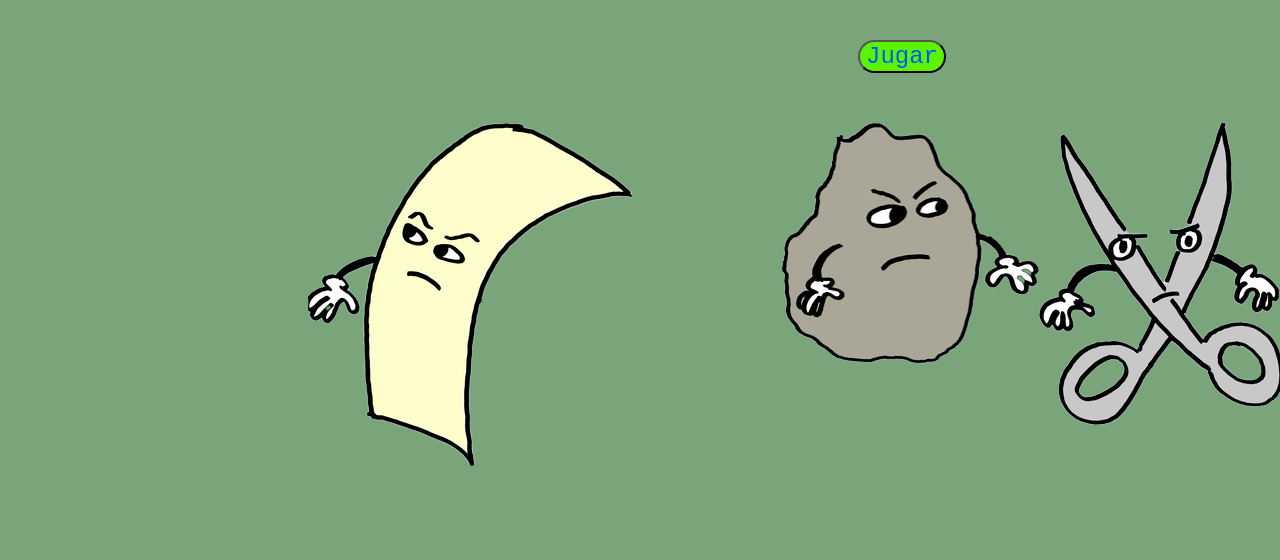
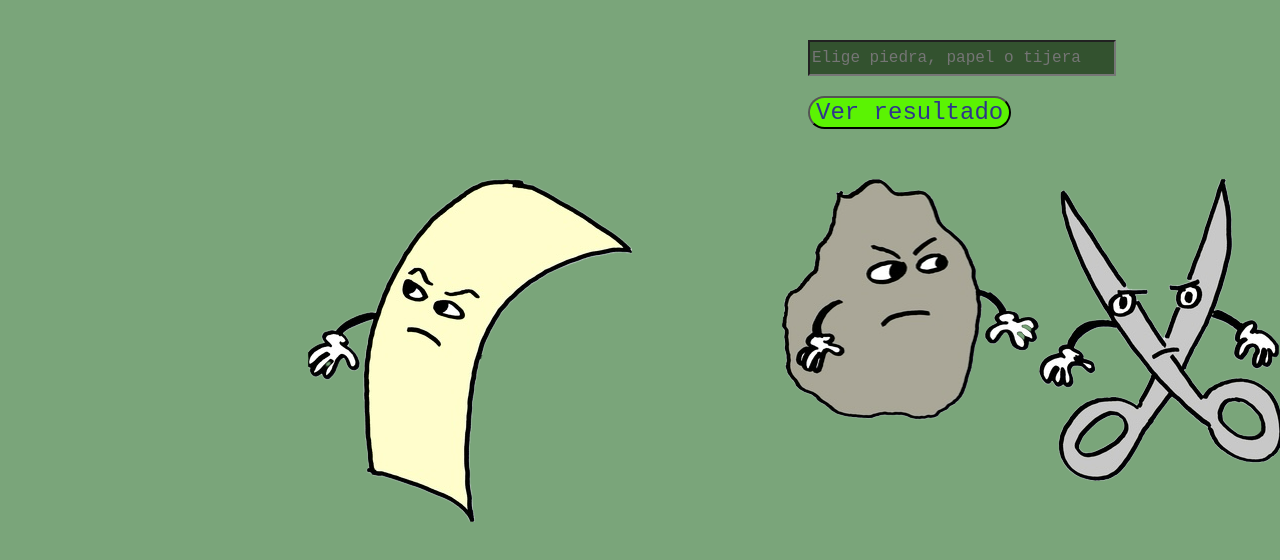
Before and after one commit to M4rc3l0Bizoso/Proyecto-js, a plain HTML site: page index.html in a window 1280 px wide. Shown: the part 118-678 px from the top of the page. Drawn offline with Linux system fonts and the light colour scheme.

Commit message:
correcciones tercer pre entrega

```diff
--- a/css/style.css
+++ b/css/style.css
@@ -10,12 +10,13 @@ h1{
 }
 
 .button{
-    color: rgb(0, 89, 255);
+    color: rgb(47, 53, 141);
     background-color: rgb(91, 243, 3);
     border-radius: 20px;
     font-family: 'Courier New', Courier, monospace;
     font-size: 1.5rem;
-    margin-left: 850px;
+    margin-left: 800px;
+    margin-top: 20px;
 }
 
 .grid{
@@ -44,3 +45,14 @@ h1{
   margin-top: 50px;
 
 }
+
+.input{
+    width: 300px;
+    height: 30px;
+    background-color: rgb(51, 82, 47);
+    display: flex;
+    flex-direction: row;
+    margin-left: 800px;
+    font-size: 1rem;
+    font-family: 'Courier New', Courier, monospace;
+}
--- a/index.html
+++ b/index.html
@@ -3,14 +3,15 @@
 <head>
     <meta charset="UTF-8">
     <meta name="viewport" content="width=device-width, initial-scale=1.0">
-    <title>PPT</title>
+    <title>piedra, papel o tijera</title>
     <link rel="stylesheet" href="./css/style.css">
 </head>
 <body>
     <h1>Piedra, Papel o Tijera</h1>
     <div id="resultado"></div>
-    <button class="button" onclick="jugar()">Jugar</button>
-    <script src="./js/main.js"></script>
+    <input class="input" type="text" id="opcionJugador" placeholder="Elige piedra, papel o tijera">
+    <button class="button" onclick="jugarRonda()">Ver resultado</button>
+    <div id="resultadoRonda"></div>
 
 <div class="grid">
     <img src="img/papel.png" class="one" alt="">
@@ -18,5 +19,7 @@
     <img src="./img/tijera.png" class="three" alt="">
 </div>
 
+
+<script src="./js/main.js"></script>
 </body>
 </html>
--- a/js/main.js
+++ b/js/main.js
@@ -13,10 +13,19 @@ const mostrarResultado = (mensaje) => {
     resultadoElement.innerHTML += mensaje;
 };
 
+const mostrarResultadoRonda = (mensaje) => {
+    const resultadoRondaElement = document.getElementById("resultadoRonda");
+    resultadoRondaElement.innerHTML = mensaje;
+};
+
+const guardarResultadoLocalStorage = (resultado) => {
+    let resultadosGuardados = JSON.parse(localStorage.getItem("resultados")) || [];
+    resultadosGuardados.push(resultado);
+    localStorage.setItem("resultados", JSON.stringify(resultadosGuardados));
+};
+
 const jugarRonda = async () => {
-    let eleccionJugador = prompt(
-        "Elige piedra, papel o tijera (si te arrepentiste pon 'salir')"
-    ).toLowerCase();
+    let eleccionJugador = document.getElementById("opcionJugador").value.toLowerCase();
 
     if (eleccionJugador === "salir") {
         jugar = false;
@@ -34,34 +43,25 @@ const jugarRonda = async () => {
 
         mostrarResultado(mensaje);
 
+        let resultadoRonda = "";
+
         if (eleccionJugador === eleccionBot) {
-                mostrarResultado(`<p>${resultados.empate}</p>`);
+            resultadoRonda = `<p>${resultados.empate}</p>`;
         } else if (
             (eleccionJugador === "piedra" && eleccionBot === "tijera") ||
             (eleccionJugador === "papel" && eleccionBot === "piedra") ||
             (eleccionJugador === "tijera" && eleccionBot === "papel")
         ) {
-                mostrarResultado(`<p>${resultados.victoria}</p>`);
+            resultadoRonda = `<p>${resultados.victoria}</p>`;
         } else {
-                mostrarResultado(`<p>${resultados.derrota}</p>`);
+            resultadoRonda = `<p>${resultados.derrota}</p>`;
         }
 
+        mostrarResultadoRonda(resultadoRonda);
         mostrarResultado("<p>---------------resultado----------------</p>");
+
+        guardarResultadoLocalStorage(resultadoRonda);
     } else {
         mostrarResultado("<p>Elige una opción válida: piedra, papel o tijera</p>");
     }
 };
-
-
-const jugar = async () => {
-    let jugar = true;
-
-    while (jugar) {
-        await jugarRonda();
-    }
-};
-
-const iniciarJuego = () => {
-    mostrarResultado("<p>¡Comienza el juego!</p>");
-    jugar();
-};
```
Lines whose indentation alone changed are shown as unchanged.
